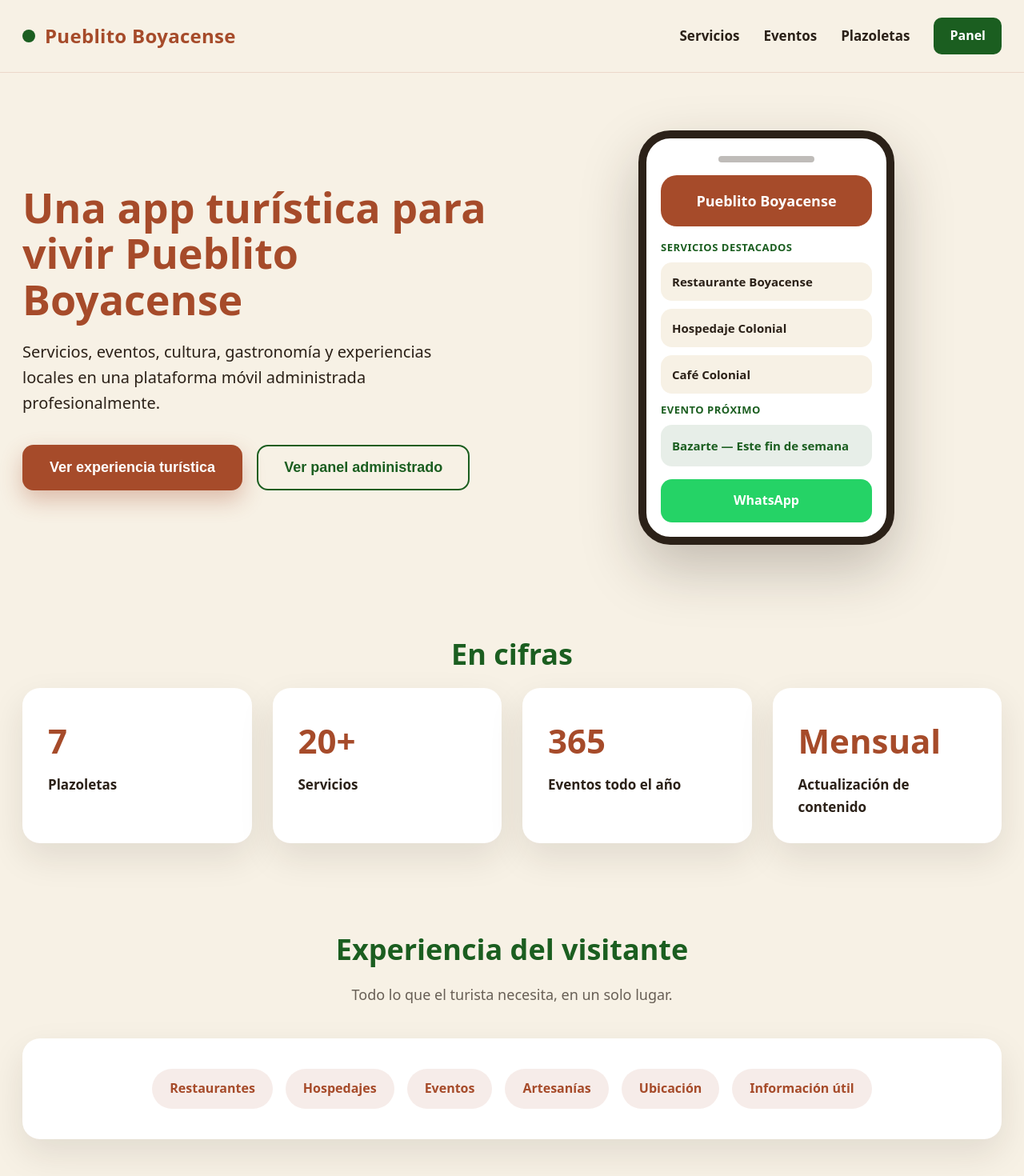
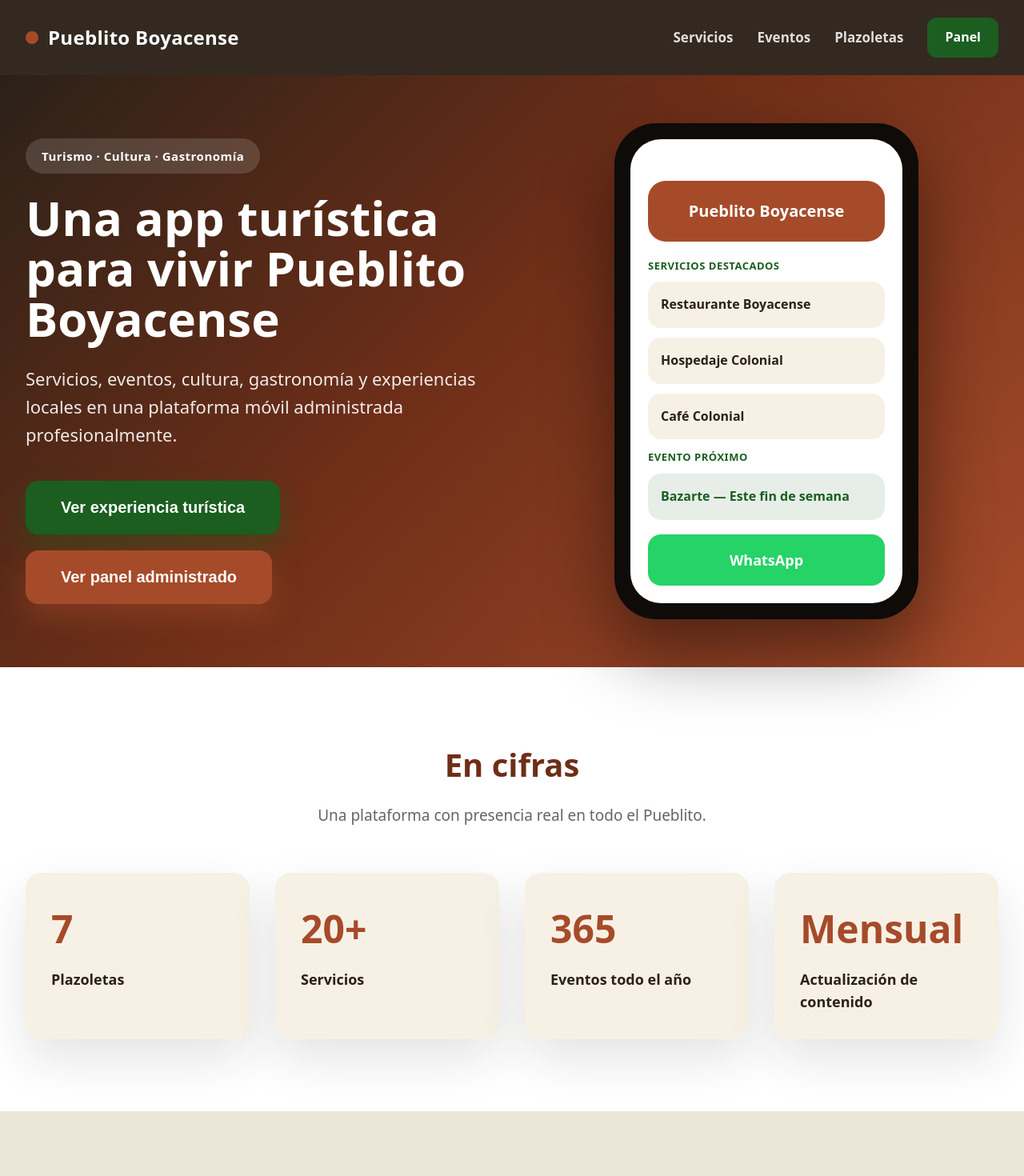
Before and after one commit to andreslpintoc29-hue/pueblito-boyacense, a Next.js app in the folder apps/admin/: page /client-demo-v3 in a window 1280 px wide. Shown: the top 1470 px of the page at 80% size. Built offline with nearby package versions, Linux system fonts and the light colour scheme.

Commit message:
refactor(admin): redesign client-demo-v3 into bold professional commercial landing

```diff
--- a/apps/admin/src/app/client-demo-v3/page.js
+++ b/apps/admin/src/app/client-demo-v3/page.js
@@ -5,9 +5,11 @@ import React from "react";
 const colors = {
   bg: "#F7F1E5",
   terracota: "#A64B2A",
+  terracotaDark: "#6E2E18",
   verde: "#1B5E20",
   texto: "#2B2118",
   white: "#FFFFFF",
+  gris: "#ECE6D8",
   muted: "rgba(43, 33, 24, 0.7)",
 };
 
@@ -25,18 +27,18 @@ const styles = {
   container: {
     maxWidth: "1280px",
     margin: "0 auto",
-    padding: "0 28px",
+    padding: "0 32px",
     width: "100%",
     boxSizing: "border-box",
   },
+
+  /* HEADER */
   header: {
     width: "100%",
-    backgroundColor: "rgba(247, 241, 229, 0.92)",
-    backdropFilter: "blur(8px)",
-    borderBottom: "1px solid rgba(166, 75, 42, 0.15)",
+    backgroundColor: "rgba(43, 33, 24, 0.96)",
     position: "sticky",
     top: 0,
-    zIndex: 20,
+    zIndex: 30,
   },
   headerInner: {
     display: "flex",
@@ -44,7 +46,7 @@ const styles = {
     justifyContent: "space-between",
     flexWrap: "wrap",
     gap: "16px",
-    padding: "22px 28px",
+    padding: "22px 32px",
     maxWidth: "1280px",
     margin: "0 auto",
     boxSizing: "border-box",
@@ -55,14 +57,14 @@ const styles = {
     gap: "12px",
     fontSize: "24px",
     fontWeight: 800,
-    color: colors.terracota,
+    color: colors.white,
     letterSpacing: "0.3px",
   },
   brandDot: {
     width: "16px",
     height: "16px",
     borderRadius: "50%",
-    backgroundColor: colors.verde,
+    backgroundColor: colors.terracota,
     display: "inline-block",
   },
   nav: {
@@ -74,7 +76,7 @@ const styles = {
   navLink: {
     fontSize: "17px",
     fontWeight: 600,
-    color: colors.texto,
+    color: "rgba(255,255,255,0.85)",
     textDecoration: "none",
     cursor: "pointer",
   },
@@ -83,87 +85,118 @@ const styles = {
     fontWeight: 700,
     color: colors.white,
     backgroundColor: colors.verde,
-    borderRadius: "10px",
-    padding: "10px 20px",
+    borderRadius: "12px",
+    padding: "12px 22px",
     cursor: "pointer",
   },
-  heroWrap: {
+
+  /* HERO FULL WIDTH */
+  hero: {
+    width: "100%",
+    minHeight: "78vh",
+    background:
+      "linear-gradient(135deg, #2B2118 0%, #6E2E18 45%, #A64B2A 100%)",
+    display: "flex",
+    alignItems: "center",
+    boxSizing: "border-box",
+    padding: "60px 0",
+  },
+  heroGrid: {
     display: "grid",
-    gridTemplateColumns: "repeat(auto-fit, minmax(360px, 1fr))",
-    gap: "48px",
+    gridTemplateColumns: "repeat(auto-fit, minmax(380px, 1fr))",
+    gap: "56px",
     alignItems: "center",
-    padding: "72px 0 56px",
+    width: "100%",
+  },
+  heroBadge: {
+    display: "inline-block",
+    backgroundColor: "rgba(255,255,255,0.14)",
+    color: colors.white,
+    borderRadius: "999px",
+    padding: "10px 20px",
+    fontSize: "15px",
+    fontWeight: 700,
+    marginBottom: "24px",
+    letterSpacing: "0.5px",
   },
   heroTitle: {
-    fontSize: "52px",
-    lineHeight: 1.1,
+    fontSize: "60px",
+    lineHeight: 1.05,
     fontWeight: 900,
-    margin: "0 0 22px",
-    color: colors.terracota,
+    margin: "0 0 26px",
+    color: colors.white,
   },
   heroText: {
-    fontSize: "20px",
+    fontSize: "22px",
     lineHeight: 1.6,
-    margin: "0 0 36px",
-    color: colors.texto,
-    maxWidth: "560px",
+    margin: "0 0 40px",
+    color: "rgba(255,255,255,0.9)",
+    maxWidth: "580px",
   },
   heroButtons: {
     display: "flex",
-    gap: "18px",
+    gap: "20px",
     flexWrap: "wrap",
   },
   btnPrimary: {
+    backgroundColor: colors.verde,
+    color: colors.white,
+    border: "none",
+    borderRadius: "16px",
+    padding: "22px 44px",
+    fontSize: "20px",
+    fontWeight: 800,
+    cursor: "pointer",
+    boxShadow: "0 16px 36px rgba(27, 94, 32, 0.45)",
+  },
+  btnSecondary: {
     backgroundColor: colors.terracota,
     color: colors.white,
     border: "none",
-    borderRadius: "14px",
-    padding: "18px 34px",
-    fontSize: "18px",
-    fontWeight: 700,
+    borderRadius: "16px",
+    padding: "22px 44px",
+    fontSize: "20px",
+    fontWeight: 800,
     cursor: "pointer",
-    boxShadow: "0 12px 28px rgba(166, 75, 42, 0.32)",
+    boxShadow: "0 16px 36px rgba(166, 75, 42, 0.45)",
   },
-  btnSecondary: {
-    backgroundColor: "transparent",
-    color: colors.verde,
-    border: "2px solid " + colors.verde,
-    borderRadius: "14px",
-    padding: "16px 32px",
-    fontSize: "18px",
-    fontWeight: 700,
-    cursor: "pointer",
-  },
+
+  /* MOCKUP GRANDE */
   phoneWrap: {
     display: "flex",
     justifyContent: "center",
   },
   phone: {
-    width: "320px",
+    width: "380px",
     maxWidth: "100%",
+    backgroundColor: "#0E0B08",
+    borderRadius: "52px",
+    padding: "20px",
+    boxShadow: "0 40px 90px rgba(0, 0, 0, 0.45)",
+    boxSizing: "border-box",
+  },
+  phoneScreen: {
     backgroundColor: colors.white,
-    borderRadius: "40px",
-    padding: "18px",
-    boxShadow: "0 30px 70px rgba(43, 33, 24, 0.25)",
-    border: "10px solid #2B2118",
+    borderRadius: "38px",
+    padding: "22px",
     boxSizing: "border-box",
   },
   phoneNotch: {
-    width: "120px",
-    height: "8px",
-    backgroundColor: "rgba(43, 33, 24, 0.3)",
+    width: "140px",
+    height: "10px",
+    backgroundColor: "rgba(255,255,255,0.25)",
     borderRadius: "999px",
-    margin: "4px auto 16px",
+    margin: "2px auto 18px",
   },
   phoneHeader: {
     backgroundColor: colors.terracota,
     color: colors.white,
-    borderRadius: "20px",
-    padding: "18px",
-    fontSize: "18px",
+    borderRadius: "22px",
+    padding: "22px",
+    fontSize: "20px",
     fontWeight: 800,
     textAlign: "center",
-    marginBottom: "16px",
+    marginBottom: "20px",
   },
   phoneLabel: {
     fontSize: "13px",
@@ -171,133 +204,159 @@ const styles = {
     color: colors.verde,
     textTransform: "uppercase",
     letterSpacing: "0.5px",
-    margin: "0 0 8px",
+    margin: "0 0 10px",
   },
   phoneItem: {
     backgroundColor: colors.bg,
-    borderRadius: "14px",
-    padding: "12px 14px",
-    fontSize: "15px",
+    borderRadius: "16px",
+    padding: "16px 16px",
+    fontSize: "16px",
     fontWeight: 600,
     color: colors.texto,
-    marginBottom: "10px",
+    marginBottom: "12px",
   },
   phoneEvent: {
     backgroundColor: "rgba(27, 94, 32, 0.1)",
-    borderRadius: "14px",
-    padding: "14px",
-    fontSize: "15px",
+    borderRadius: "16px",
+    padding: "16px",
+    fontSize: "16px",
     fontWeight: 700,
     color: colors.verde,
-    marginBottom: "16px",
+    marginBottom: "18px",
   },
   phoneWhatsapp: {
     backgroundColor: "#25D366",
     color: colors.white,
-    borderRadius: "14px",
-    padding: "14px",
-    fontSize: "16px",
+    borderRadius: "16px",
+    padding: "18px",
+    fontSize: "18px",
     fontWeight: 800,
     textAlign: "center",
   },
-  section: {
-    padding: "52px 0",
+
+  /* SECTIONS */
+  sectionLight: {
+    backgroundColor: colors.white,
+    padding: "90px 0",
+  },
+  sectionGray: {
+    backgroundColor: colors.gris,
+    padding: "90px 0",
+  },
+  sectionBase: {
+    backgroundColor: colors.bg,
+    padding: "90px 0",
   },
   sectionTitle: {
-    fontSize: "36px",
-    fontWeight: 800,
-    margin: "0 0 14px",
-    color: colors.verde,
+    fontSize: "40px",
+    fontWeight: 900,
+    margin: "0 0 16px",
+    color: colors.terracotaDark,
     textAlign: "center",
   },
   sectionSubtitle: {
-    fontSize: "18px",
+    fontSize: "19px",
     color: colors.muted,
     textAlign: "center",
-    margin: "0 auto 40px",
-    maxWidth: "640px",
+    margin: "0 auto 56px",
+    maxWidth: "680px",
+    lineHeight: 1.6,
   },
   metricsGrid: {
     display: "grid",
     gridTemplateColumns: "repeat(auto-fit, minmax(240px, 1fr))",
-    gap: "26px",
+    gap: "32px",
   },
   grid: {
     display: "grid",
-    gridTemplateColumns: "repeat(auto-fit, minmax(280px, 1fr))",
-    gap: "28px",
+    gridTemplateColumns: "repeat(auto-fit, minmax(290px, 1fr))",
+    gap: "32px",
   },
   card: {
     backgroundColor: colors.white,
-    borderRadius: "22px",
+    borderRadius: "20px",
     padding: "32px",
-    boxShadow: "0 18px 44px rgba(43, 33, 24, 0.1)",
+    boxShadow: "0 24px 60px rgba(43, 33, 24, 0.16)",
+    boxSizing: "border-box",
+  },
+  cardOnWhite: {
+    backgroundColor: colors.bg,
+    borderRadius: "20px",
+    padding: "32px",
+    boxShadow: "0 24px 60px rgba(43, 33, 24, 0.12)",
     boxSizing: "border-box",
   },
   metricNumber: {
-    fontSize: "42px",
+    fontSize: "48px",
     fontWeight: 900,
     color: colors.terracota,
-    margin: "0 0 8px",
+    margin: "0 0 10px",
   },
   metricLabel: {
-    fontSize: "17px",
+    fontSize: "18px",
     fontWeight: 600,
     color: colors.texto,
     margin: 0,
   },
   cardTitle: {
-    fontSize: "22px",
+    fontSize: "24px",
     fontWeight: 800,
-    margin: "0 0 10px",
+    margin: "0 0 12px",
     color: colors.verde,
   },
   cardText: {
-    fontSize: "16px",
-    lineHeight: 1.55,
+    fontSize: "17px",
+    lineHeight: 1.6,
     margin: 0,
     color: colors.texto,
   },
   pill: {
     display: "inline-block",
-    backgroundColor: "rgba(166, 75, 42, 0.1)",
+    backgroundColor: "rgba(166, 75, 42, 0.12)",
     color: colors.terracota,
     borderRadius: "999px",
-    padding: "12px 22px",
-    fontSize: "16px",
+    padding: "14px 26px",
+    fontSize: "17px",
     fontWeight: 700,
-    margin: "6px",
+    margin: "8px",
   },
   pillWrap: {
     display: "flex",
     flexWrap: "wrap",
     justifyContent: "center",
-    gap: "4px",
+    gap: "6px",
+  },
+
+  /* CTA */
+  ctaSection: {
+    backgroundColor: colors.bg,
+    padding: "90px 0",
   },
   cta: {
-    backgroundColor: colors.terracota,
+    background:
+      "linear-gradient(135deg, #A64B2A 0%, #6E2E18 100%)",
     color: colors.white,
-    borderRadius: "28px",
-    padding: "60px 44px",
+    borderRadius: "32px",
+    padding: "80px 48px",
     textAlign: "center",
-    boxShadow: "0 24px 56px rgba(166, 75, 42, 0.35)",
-    margin: "32px 0",
+    boxShadow: "0 32px 70px rgba(166, 75, 42, 0.4)",
     boxSizing: "border-box",
   },
   ctaText: {
-    fontSize: "32px",
-    fontWeight: 800,
-    lineHeight: 1.3,
-    margin: 0,
-    maxWidth: "860px",
+    fontSize: "38px",
+    fontWeight: 900,
+    lineHeight: 1.25,
+    margin: "0 0 36px",
+    maxWidth: "900px",
     marginLeft: "auto",
     marginRight: "auto",
   },
   footer: {
-    padding: "40px 0 64px",
+    backgroundColor: colors.texto,
+    padding: "48px 0",
     textAlign: "center",
-    fontSize: "15px",
-    color: colors.muted,
+    fontSize: "16px",
+    color: "rgba(255,255,255,0.75)",
   },
 };
 
@@ -389,15 +448,21 @@ export default function ClientDemoV3Page() {
       </header>
 
       <main>
-        <section style={styles.container}>
-          <div style={styles.heroWrap}>
+        {/* HERO FULL WIDTH */}
+        <section style={styles.hero}>
+          <div style={styles.container}>
+            <div style={styles.heroGrid}>
               <div>
+                <span style={styles.heroBadge}>
+                  Turismo · Cultura · Gastronomía
+                </span>
                 <h1 style={styles.heroTitle}>
                   Una app turística para vivir Pueblito Boyacense
                 </h1>
                 <p style={styles.heroText}>
-                Servicios, eventos, cultura, gastronomía y experiencias locales
-                en una plataforma móvil administrada profesionalmente.
+                  Servicios, eventos, cultura, gastronomía y experiencias
+                  locales en una plataforma móvil administrada
+                  profesionalmente.
                 </p>
                 <div style={styles.heroButtons}>
                   <button style={styles.btnPrimary}>
@@ -411,6 +476,7 @@ export default function ClientDemoV3Page() {
 
               <div style={styles.phoneWrap}>
                 <div style={styles.phone}>
+                  <div style={styles.phoneScreen}>
                     <div style={styles.phoneNotch} />
                     <div style={styles.phoneHeader}>Pueblito Boyacense</div>
                     <p style={styles.phoneLabel}>Servicios destacados</p>
@@ -418,19 +484,27 @@ export default function ClientDemoV3Page() {
                     <div style={styles.phoneItem}>Hospedaje Colonial</div>
                     <div style={styles.phoneItem}>Café Colonial</div>
                     <p style={styles.phoneLabel}>Evento próximo</p>
-                <div style={styles.phoneEvent}>Bazarte — Este fin de semana</div>
+                    <div style={styles.phoneEvent}>
+                      Bazarte — Este fin de semana
+                    </div>
                     <div style={styles.phoneWhatsapp}>WhatsApp</div>
+                  </div>
+                </div>
               </div>
             </div>
           </div>
         </section>
 
-        <section style={styles.container}>
-          <div style={styles.section}>
+        {/* MÉTRICAS — fondo blanco */}
+        <section style={styles.sectionLight}>
+          <div style={styles.container}>
             <h2 style={styles.sectionTitle}>En cifras</h2>
+            <p style={styles.sectionSubtitle}>
+              Una plataforma con presencia real en todo el Pueblito.
+            </p>
             <div style={styles.metricsGrid}>
               {metricas.map((m) => (
-                <div key={m.label} style={styles.card}>
+                <div key={m.label} style={styles.cardOnWhite}>
                   <p style={styles.metricNumber}>{m.number}</p>
                   <p style={styles.metricLabel}>{m.label}</p>
                 </div>
@@ -439,8 +513,9 @@ export default function ClientDemoV3Page() {
           </div>
         </section>
 
-        <section style={styles.container}>
-          <div style={styles.section}>
+        {/* EXPERIENCIA — fondo gris */}
+        <section style={styles.sectionGray}>
+          <div style={styles.container}>
             <h2 style={styles.sectionTitle}>Experiencia del visitante</h2>
             <p style={styles.sectionSubtitle}>
               Todo lo que el turista necesita, en un solo lugar.
@@ -457,12 +532,16 @@ export default function ClientDemoV3Page() {
           </div>
         </section>
 
-        <section style={styles.container}>
-          <div style={styles.section}>
+        {/* SERVICIOS — fondo blanco */}
+        <section style={styles.sectionLight}>
+          <div style={styles.container}>
             <h2 style={styles.sectionTitle}>Servicios destacados</h2>
+            <p style={styles.sectionSubtitle}>
+              Lo mejor del Pueblito, listo para descubrir.
+            </p>
             <div style={styles.grid}>
               {servicios.map((s) => (
-                <div key={s.title} style={styles.card}>
+                <div key={s.title} style={styles.cardOnWhite}>
                   <h3 style={styles.cardTitle}>{s.title}</h3>
                   <p style={styles.cardText}>{s.text}</p>
                 </div>
@@ -471,9 +550,13 @@ export default function ClientDemoV3Page() {
           </div>
         </section>
 
-        <section style={styles.container}>
-          <div style={styles.section}>
+        {/* EVENTOS — fondo gris */}
+        <section style={styles.sectionGray}>
+          <div style={styles.container}>
             <h2 style={styles.sectionTitle}>Eventos</h2>
+            <p style={styles.sectionSubtitle}>
+              Una agenda cultural viva durante todo el año.
+            </p>
             <div style={styles.grid}>
               {eventos.map((e) => (
                 <div key={e.title} style={styles.card}>
@@ -485,8 +568,9 @@ export default function ClientDemoV3Page() {
           </div>
         </section>
 
-        <section style={styles.container}>
-          <div style={styles.section}>
+        {/* PANEL — fondo blanco */}
+        <section style={styles.sectionLight}>
+          <div style={styles.container}>
             <h2 style={styles.sectionTitle}>Panel administrado</h2>
             <p style={styles.sectionSubtitle}>
               Una plataforma gestionada profesionalmente para mantener todo al
@@ -494,7 +578,7 @@ export default function ClientDemoV3Page() {
             </p>
             <div style={styles.grid}>
               {panel.map((p) => (
-                <div key={p.title} style={styles.card}>
+                <div key={p.title} style={styles.cardOnWhite}>
                   <h3 style={styles.cardTitle}>{p.title}</h3>
                   <p style={styles.cardText}>{p.text}</p>
                 </div>
@@ -503,12 +587,16 @@ export default function ClientDemoV3Page() {
           </div>
         </section>
 
-        <section style={styles.container}>
+        {/* CTA FINAL */}
+        <section style={styles.ctaSection}>
+          <div style={styles.container}>
             <div style={styles.cta}>
               <p style={styles.ctaText}>
                 Una solución digital administrada para fortalecer el turismo del
                 Pueblito Boyacense.
               </p>
+              <button style={styles.btnPrimary}>Solicitar demo</button>
+            </div>
           </div>
         </section>
 
```
Lines whose indentation alone changed are shown as unchanged.
